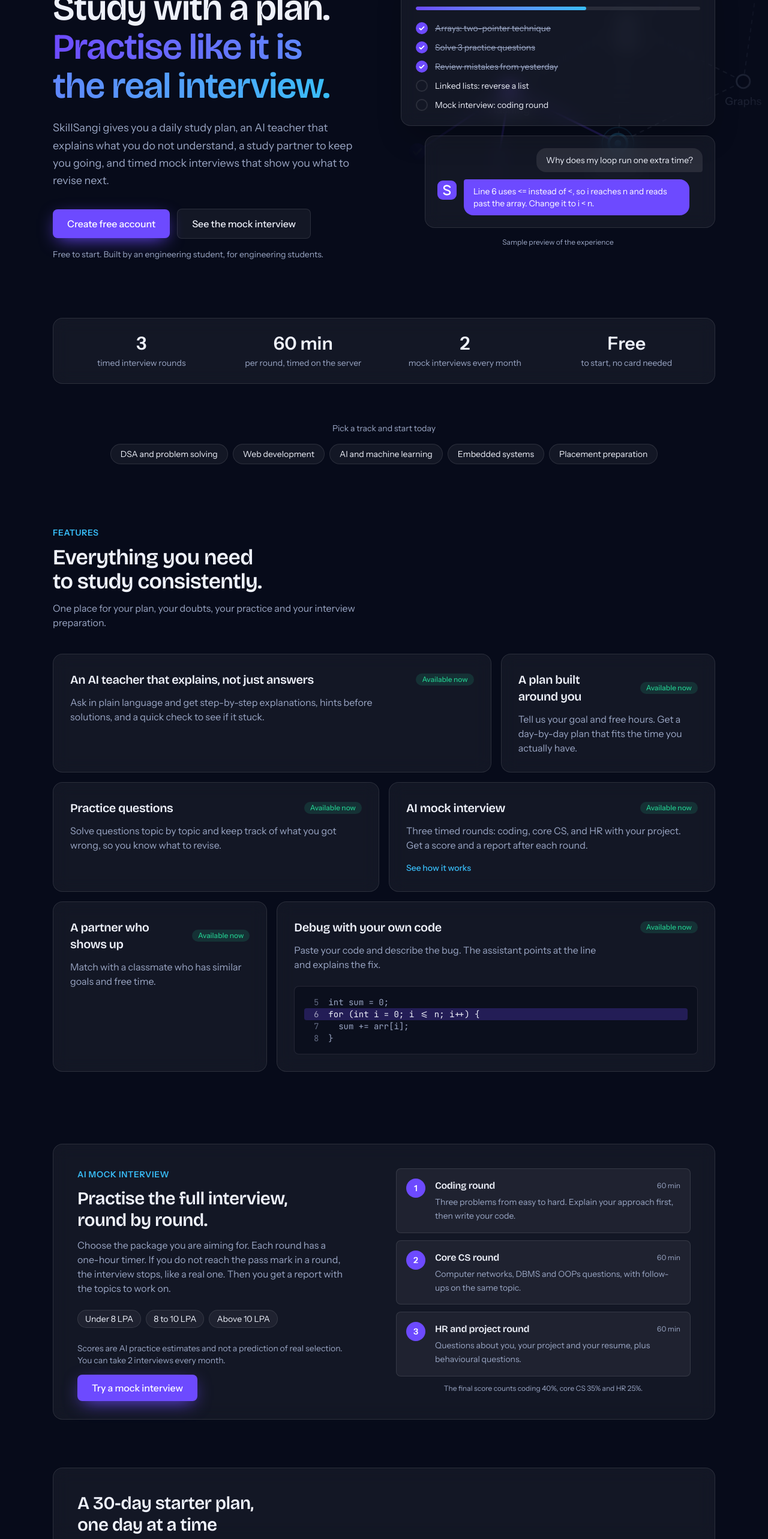
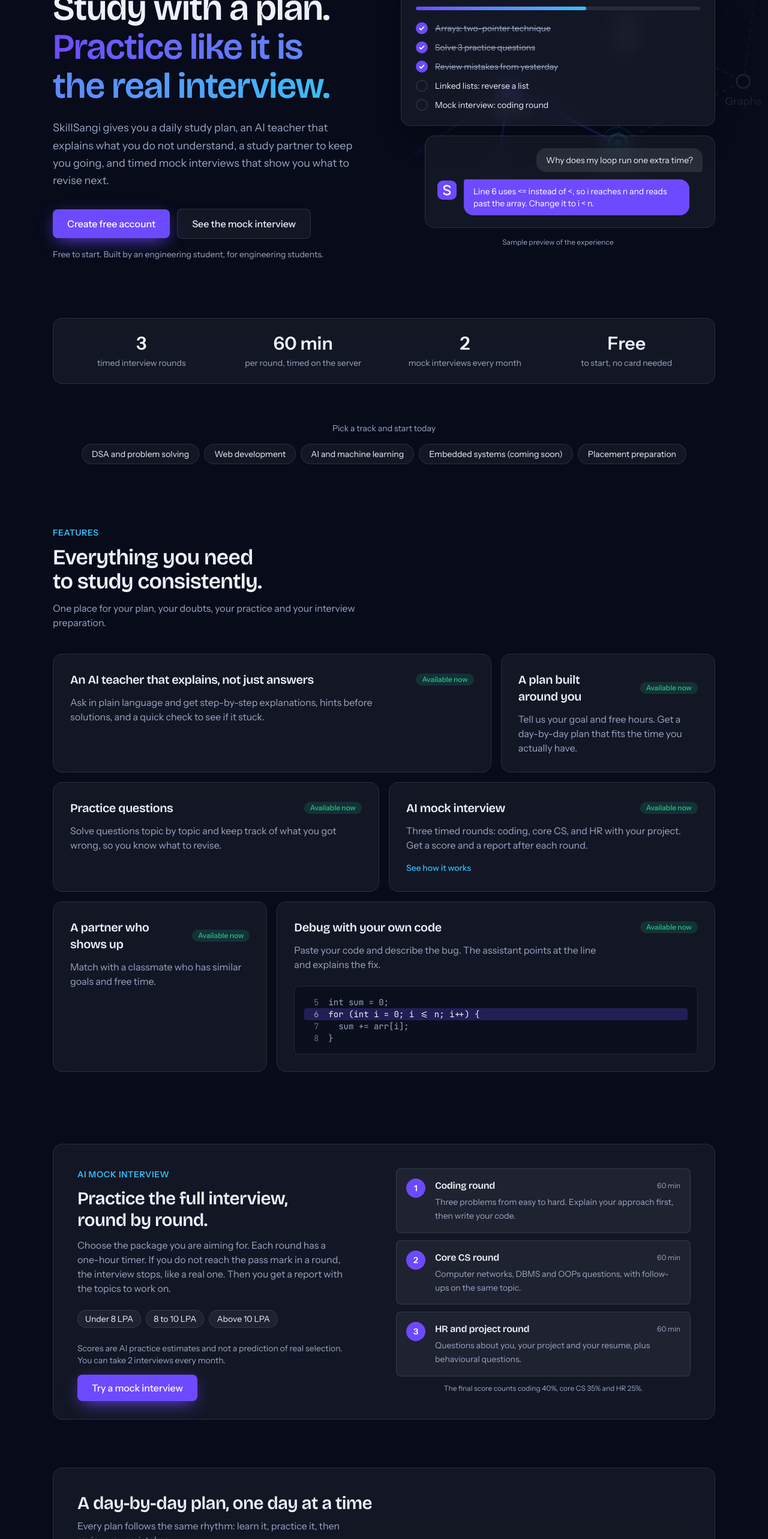
Before and after one commit to Saurabhdubey21/skillsangi, a Next.js app: page / in a window 1280 px wide. Shown: the part 234-2800 px from the top of the page at 60% size. Built offline with nearby package versions, Linux system fonts and the light colour scheme.

Commit message:
Move support email to one config file and fix landing copy

```diff
--- a/app/components/AuthForm.tsx
+++ b/app/components/AuthForm.tsx
@@ -4,6 +4,7 @@
 import { useState } from "react";
 import { useRouter } from "next/navigation";
 import { createClient } from "../../lib/supabase/client";
+import { SUPPORT_EMAIL } from "../../lib/site";
 import Logo from "./Logo";
 import SkillGraph from "./SkillGraph";
 import ThemePicker from "./ThemePicker";
@@ -17,8 +18,6 @@
 // Turn each on only after enabling that provider in Supabase (Authentication > Providers)
 const GOOGLE_ENABLED: boolean = false;
 const GITHUB_ENABLED: boolean = false;
-
-const SUPPORT_EMAIL = "Saurabhkumardubey21@gmail.com";
 
 const ring =
   "focus-visible:outline focus-visible:outline-2 focus-visible:outline-offset-2 focus-visible:outline-accent";
@@ -291,7 +290,7 @@
           <h2 className="mt-5 max-w-lg text-4xl font-semibold leading-[1.1] lg:text-5xl">
             Study with a plan.{" "}
             <span className="bg-linear-to-r from-accent to-glow bg-clip-text text-transparent">
-              Practise like it is the real interview.
+              Practice like it is the real interview.
             </span>
           </h2>
           <p className="mt-4 max-w-md text-muted">
--- a/app/page.tsx
+++ b/app/page.tsx
@@ -2,17 +2,18 @@
 import Logo, { LogoMark } from "./components/Logo";
 import SkillGraph from "./components/SkillGraph";
 import ThemePicker from "./components/ThemePicker";
+import {
+  OWNER_NAME as owner,
+  SUPPORT_EMAIL as email,
+  GITHUB_URL as github,
+  LINKEDIN_URL as linkedin,
+} from "../lib/site";
 
 const ring =
   "focus-visible:outline focus-visible:outline-2 focus-visible:outline-offset-2 focus-visible:outline-accent";
 
 const primaryBtn = `rounded-control bg-accent px-6 py-3 font-medium text-on-accent shadow-[0_8px_30px_-8px_var(--accent)] transition hover:bg-accent-hover ${ring}`;
 const ghostBtn = `rounded-control border border-border bg-surface px-6 py-3 font-medium text-foreground transition hover:bg-surface-strong ${ring}`;
-
-const owner = "Saurabh Kumar Dubey";
-const email = "Saurabhkumardubey21@gmail.com";
-const github = "https://github.com/Saurabhdubey21";
-const linkedin = "https://www.linkedin.com/in/saurabh-kumar-dubey-sav1621";
 
 const plan = [
   { text: "Arrays: two-pointer technique", done: true },
@@ -33,7 +34,7 @@
   "DSA and problem solving",
   "Web development",
   "AI and machine learning",
-  "Embedded systems",
+  "Embedded systems (coming soon)",
   "Placement preparation",
 ];
 
@@ -69,7 +70,7 @@
   { day: "Day 2", kind: "Practice", text: "3 exercises on what you learned", now: false },
   { day: "Day 3", kind: "Review", text: "Fix your mistakes", now: false },
   { day: "Day 4", kind: "Learn", text: "Hashing", now: false },
-  { day: "Day 30", kind: "Finish", text: "Your starter plan is complete", now: false },
+  { day: "Last day", kind: "Finish", text: "Your plan is complete", now: false },
 ];
 
 const steps = [
@@ -106,7 +107,7 @@
   },
   {
     q: "Who is it for?",
-    a: "College students who want a clear study plan and a way to practise for placements. It is built by an engineering student, for engineering students.",
+    a: "College students who want a clear study plan and a way to practice for placements. It is built by an engineering student, for engineering students.",
   },
 ];
 
@@ -211,7 +212,7 @@
               <h1 className="mt-6 text-4xl font-semibold leading-[1.08] sm:text-5xl lg:text-6xl">
                 Study with a plan.{" "}
                 <span className="bg-linear-to-r from-accent to-glow bg-clip-text text-transparent">
-                  Practise like it is the real interview.
+                  Practice like it is the real interview.
                 </span>
               </h1>
               <p className="mt-6 max-w-lg text-lg leading-relaxed text-muted">
@@ -413,7 +414,7 @@
                 AI mock interview
               </p>
               <h2 className="mt-3 text-2xl font-semibold sm:text-3xl">
-                Practise the full interview, round by round.
+                Practice the full interview, round by round.
               </h2>
               <p className="mt-3 max-w-md text-muted">
                 Choose the package you are aiming for. Each round has a
@@ -476,10 +477,10 @@
           <div className="glass grid items-center gap-10 p-8 md:p-10 lg:grid-cols-2">
             <div>
               <h2 className="text-2xl font-semibold sm:text-3xl">
-                A 30-day starter plan, one day at a time
+                A day-by-day plan, one day at a time
               </h2>
               <p className="mt-2 max-w-md text-muted">
-                Every plan follows the same rhythm: learn it, practise it, then
+                Every plan follows the same rhythm: learn it, practice it, then
                 review your mistakes.
               </p>
 
--- a/app/privacy/page.tsx
+++ b/app/privacy/page.tsx
@@ -1,10 +1,10 @@
 import Link from "next/link";
-
-// Contact details shown at the bottom of the page.
-const CONTACT_NAME = "Saurabh Kumar Dubey";
-const CONTACT_EMAIL = "saurabhkumardubey21@gmail.com";
-const GITHUB_URL = "https://github.com/Saurabhdubey21";
-const LINKEDIN_URL = "https://www.linkedin.com/in/saurabh-kumar-dubey-sav1621";
+import {
+  OWNER_NAME as CONTACT_NAME,
+  SUPPORT_EMAIL as CONTACT_EMAIL,
+  GITHUB_URL,
+  LINKEDIN_URL,
+} from "../../lib/site";
 
 const LAST_UPDATED = "24 October 2026";
 
--- /dev/null
+++ b/lib/site.ts
@@ -0,0 +1,8 @@
+// One place for the public contact details and links.
+// To change the support address, edit SUPPORT_EMAIL here and nowhere else.
+
+export const SITE_NAME = "SkillSangi";
+export const SUPPORT_EMAIL = "saurabhkumardubey21@gmail.com";
+export const OWNER_NAME = "Saurabh Kumar Dubey";
+export const GITHUB_URL = "https://github.com/Saurabhdubey21";
+export const LINKEDIN_URL = "https://www.linkedin.com/in/saurabh-kumar-dubey-sav1621";
```
